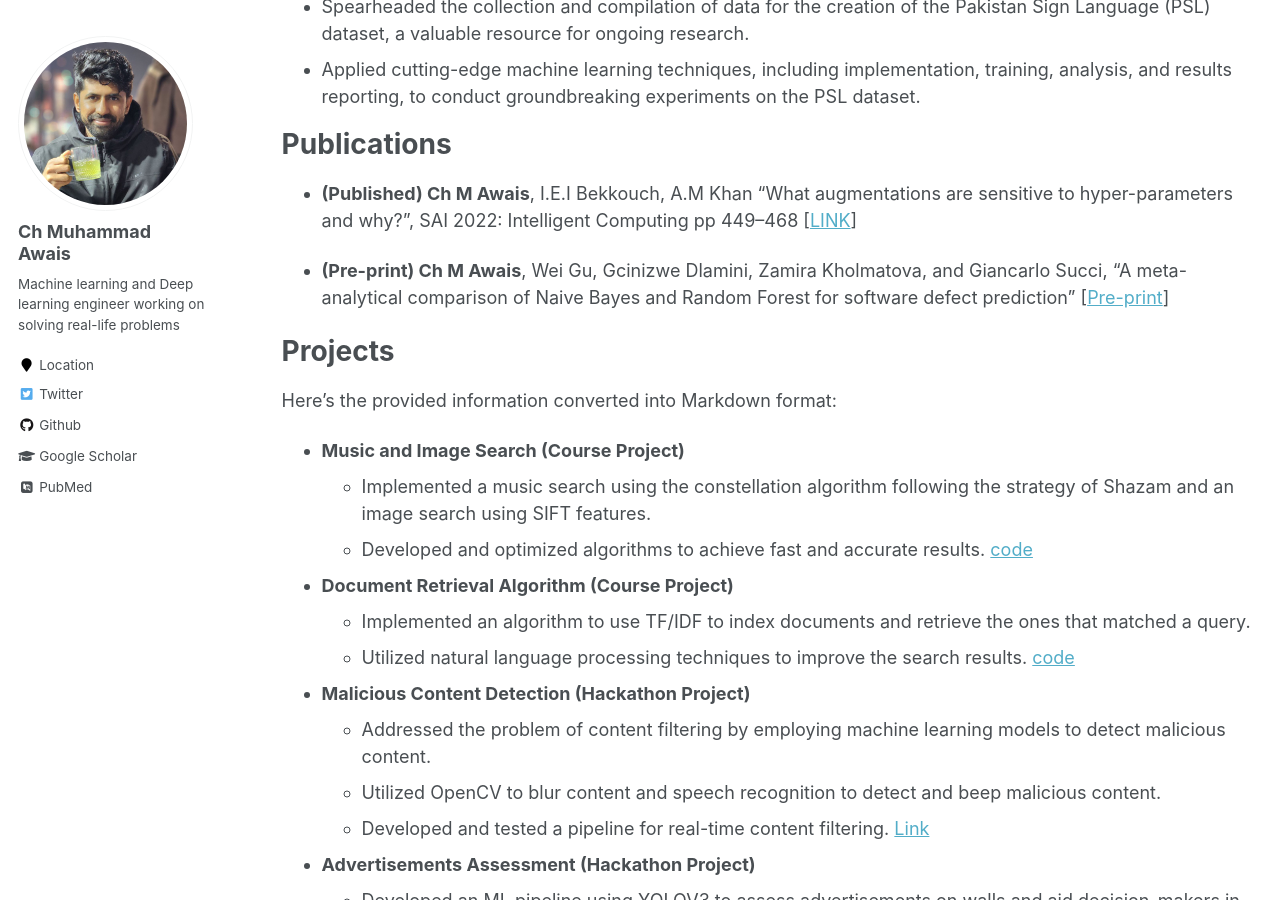
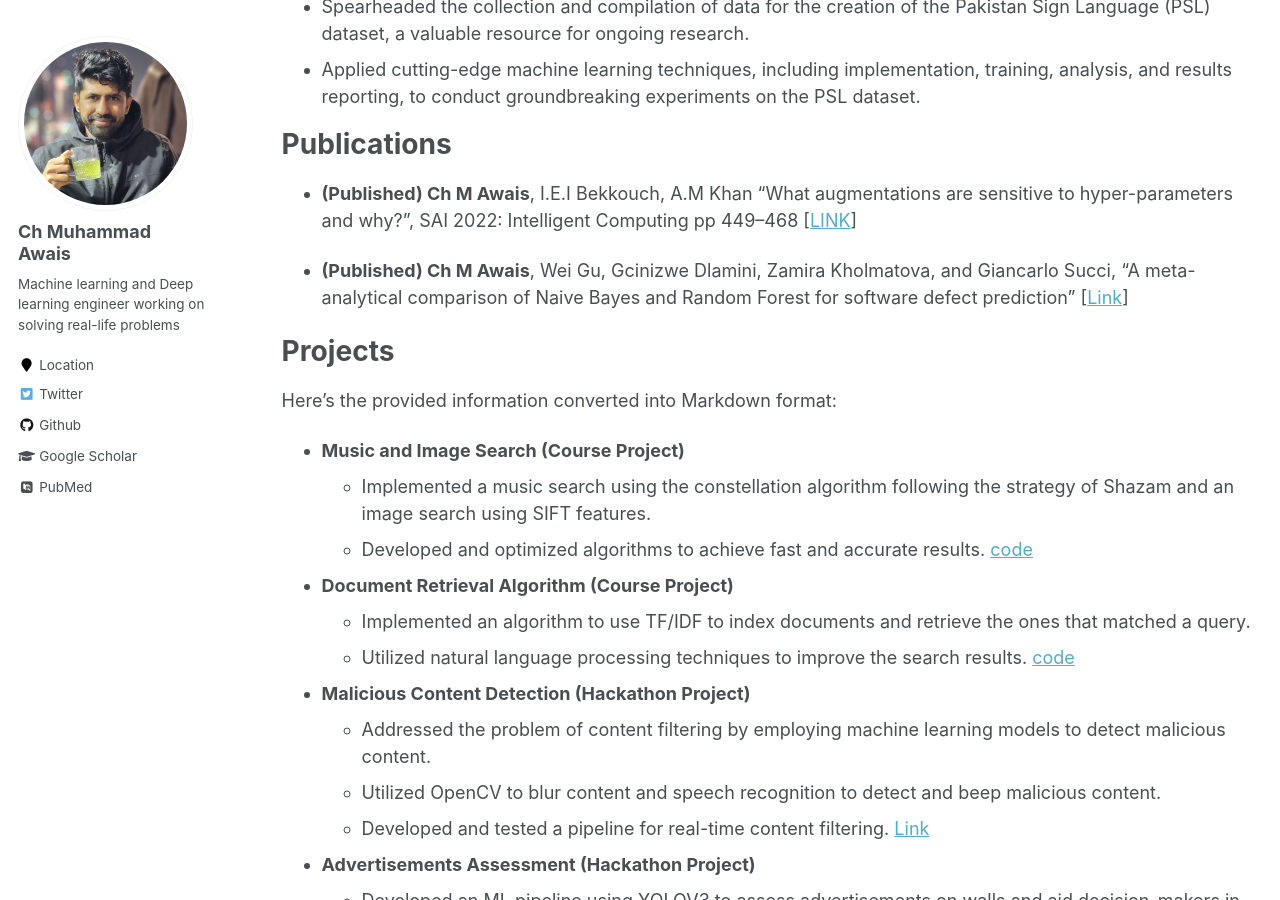
Before and after one commit to cm-awais/cm-awais.github.io, a Jekyll site: the page built from _pages/cv.md, in a window 1280 px wide and 900 px high, scrolled down 1363 px. Built offline with Jekyll 4.4.1, drawn with Linux system fonts in a browser that asks for light colours; some web fonts are replaced.

Commit message:
Update cv.md

```diff
--- a/_pages/cv.md
+++ b/_pages/cv.md
@@ -51,7 +51,7 @@
 
 - **(Published) Ch M Awais**, I.E.I Bekkouch, A.M Khan "What augmentations are sensitive to hyper-parameters and why?", SAI 2022: Intelligent Computing pp 449–468 \[[LINK](https://link.springer.com/chapter/10.1007/978-3-031-10461-9_31)\]
 
-- **(Pre-print) Ch M Awais**, Wei Gu, Gcinizwe Dlamini, Zamira Kholmatova, and Giancarlo Succi, "A meta-analytical comparison of Naive Bayes and Random Forest for software defect prediction" \[[Pre-print](https://www.researchgate.net/publication/350459831_A_meta-analytical_comparison_of_Naive_Bayes_and_Random_Forest_for_software_defect_prediction)\]
+- **(Published) Ch M Awais**, Wei Gu, Gcinizwe Dlamini, Zamira Kholmatova, and Giancarlo Succi, "A meta-analytical comparison of Naive Bayes and Random Forest for software defect prediction" \[[Link](https://link.springer.com/chapter/10.1007/978-3-031-35501-1_14)\]
 
 Projects
 ======
```
